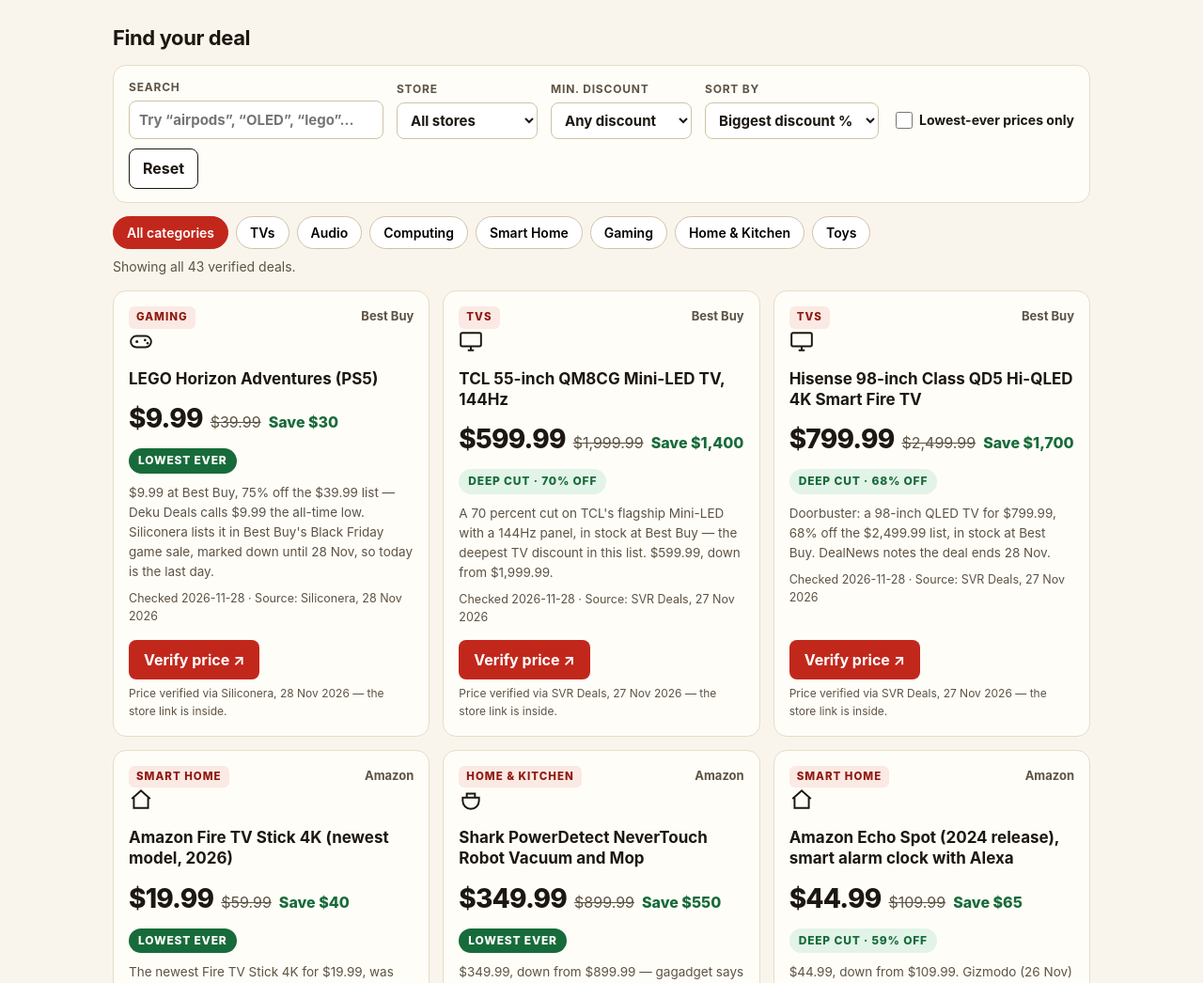
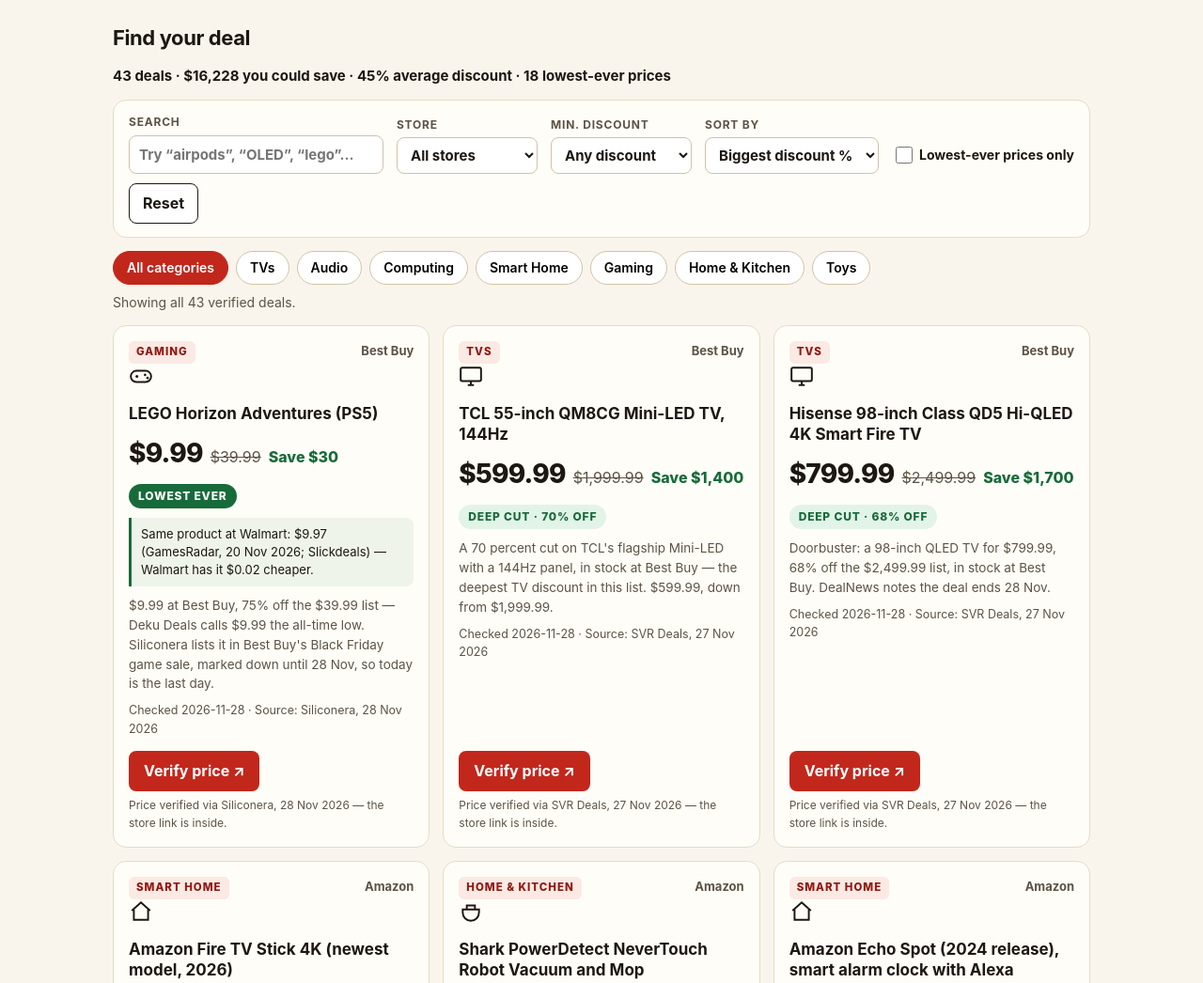
Before and after one commit to tululo12/black-friday-deal-finder-20261127, a plain HTML site: page app/index.html in a window 1280 px wide. Shown: the part 849-1895 px from the top of the page at 94% size. Drawn offline with Linux system fonts and the light colour scheme.

Commit message:
DealLens v4: cross-store comparison + landscape screenshots (app)

```diff
--- a/app/data.js
+++ b/app/data.js
@@ -6,6 +6,10 @@
 // (its buy link goes to the store). lowestEver is true only where a
 // source says so in so many words. v1's 30 deals were all re-verified
 // today: none dead, two prices fell further, one moved stores.
+// v4 (28 Nov evening): 3 cross-store comparisons added (LEGO at
+// Walmart, AirPods Pro 3 at Best Buy, Sony XM5 at Amazon), each price
+// re-verified tonight from 2+ sources; the 43 deal prices are
+// unchanged, checked dates stay 28 Nov.
 window.DEALS = [
   {
     id: "lg-b6e-55",
@@ -148,7 +152,8 @@ window.DEALS = [
     linkKind: "store",
     source: "CNN Underscored, 27 Nov 2026",
     evidence: "Lowest price ever: $149 at Amazon. CNN Underscored (27 Nov) calls it the lowest-ever price; 9to5Toys agrees. Fell from $179 to $169.99 to $149 in four days.",
-    checked: "2026-11-28"
+    checked: "2026-11-28",
+    compare: { store: "Best Buy", sale: 149.99, source: "9to5Toys, 26 Nov 2026; Slickdeals" }
   },
   {
     id: "bose-qc",
@@ -174,7 +179,8 @@ window.DEALS = [
     linkKind: "source",
     source: "PCWorld, 27 Nov 2026",
     evidence: "$169.99 at Best Buy (was $398), 57% off — PCWorld's Black Friday headphone pick, and HotHardware and The Verge call it an all-time low. Amazon's price has risen to $179, so Best Buy is now the cheapest major retailer. 30-hour battery, Auto NC Optimizer.",
-    checked: "2026-11-28"
+    checked: "2026-11-28",
+    compare: { store: "Amazon", sale: 179, source: "PCWorld, 27 Nov 2026" }
   },
   {
     id: "sony-xm6",
@@ -395,7 +401,8 @@ window.DEALS = [
     linkKind: "source",
     source: "Siliconera, 28 Nov 2026",
     evidence: "$9.99 at Best Buy, 75% off the $39.99 list — Deku Deals calls $9.99 the all-time low. Siliconera lists it in Best Buy's Black Friday game sale, marked down until 28 Nov, so today is the last day.",
-    checked: "2026-11-28"
+    checked: "2026-11-28",
+    compare: { store: "Walmart", sale: 9.97, source: "GamesRadar, 20 Nov 2026; Slickdeals" }
   },
   {
     id: "dyson-v9",
--- a/app/index.html
+++ b/app/index.html
@@ -40,6 +40,7 @@
 
   <section class="finder" aria-labelledby="finder-h">
     <h2 id="finder-h">Find your deal</h2>
+    <p class="finder-sum" id="finder-sum"></p>
     <div class="controls">
       <label class="ctl-search">Search
         <input id="q" type="search" placeholder="Try “airpods”, “OLED”, “lego”…" autocomplete="off">
--- a/app/main.js
+++ b/app/main.js
@@ -39,6 +39,8 @@
   $("stat-save").textContent = money(Math.round(totalSave));
   $("stat-avg").textContent = avgPct + "%";
   $("stat-lowest").textContent = String(lowestCount);
+  var fsEl = $("finder-sum");
+  if (fsEl) fsEl.textContent = DEALS.length + " deals · " + money(Math.round(totalSave)) + " you could save · " + avgPct + "% average discount · " + lowestCount + " lowest-ever prices";
 
   // ---- top picks: lowest-ever first, then biggest %, then biggest saving ----
   var picks = DEALS.slice().sort(function (a, b) {
@@ -212,6 +214,16 @@
     var badge = document.createElement("span");
     badge.className = "verdict " + v.cls;
     badge.textContent = v.label;
+    var cmp = null;
+    if (d.compare) {
+      var diff = Math.abs(d.sale - d.compare.sale);
+      var verdict2 = d.compare.sale < d.sale
+        ? d.compare.store + " has it " + money(diff) + " cheaper"
+        : "cheapest here — " + d.compare.store + " lists it " + money(diff) + " higher";
+      cmp = document.createElement("p");
+      cmp.className = "compare";
+      cmp.textContent = "Same product at " + d.compare.store + ": " + money(d.compare.sale) + " (" + d.compare.source + ") — " + verdict2 + ".";
+    }
     var why = document.createElement("p");
     why.className = "why";
     why.textContent = d.evidence;
@@ -237,6 +249,7 @@
     art.appendChild(h);
     art.appendChild(prow);
     art.appendChild(badge);
+    if (cmp) art.appendChild(cmp);
     art.appendChild(why);
     art.appendChild(meta);
     art.appendChild(cta);
--- a/app/style.css
+++ b/app/style.css
@@ -27,7 +27,7 @@ a { color: var(--ember-dark); }
 button { font: inherit; cursor: pointer; }
 
 /* Top bar */
-.topbar { background: var(--ink); color: #f7efdd; }
+.topbar { background: var(--ink); color: #f7efdd; position: sticky; top: 0; z-index: 10; }
 .topbar-in {
   display: flex; flex-wrap: wrap; gap: 6px 24px;
   align-items: baseline; justify-content: space-between;
@@ -114,6 +114,7 @@ button { font: inherit; cursor: pointer; }
 }
 .cat[aria-pressed="true"] { background: var(--ember); border-color: var(--ember); color: #fff; }
 .count { color: var(--ink-soft); font-size: 14px; margin: 8px 0 14px; }
+.finder-sum { margin: 0 0 14px; font-size: 15px; font-weight: 700; color: var(--ink); }
 .empty { background: var(--card); border: 1px dashed var(--line); border-radius: var(--radius); padding: 20px; }
 .empty button { background: none; border: none; color: var(--ember-dark); font-weight: 700; text-decoration: underline; padding: 0; }
 
@@ -146,6 +147,11 @@ button { font: inherit; cursor: pointer; }
 .verdict.strong { background: var(--amber-bg); color: #7a5b00; }
 .verdict.decent { background: var(--blue-bg); color: #274b7a; }
 .verdict.modest { background: #eee7d6; color: var(--ink-soft); }
+.compare {
+  margin: 10px 0 0; padding: 8px 10px; font-size: 13px; line-height: 1.45;
+  background: #eef4ea; border-left: 3px solid var(--green); border-radius: 0 8px 8px 0;
+  color: var(--ink);
+}
 .why { margin: 10px 0 0; font-size: 13.5px; color: var(--ink-soft); }
 .meta { margin: 8px 0 0; font-size: 12.5px; color: var(--ink-soft); }
 .card .cta { margin-top: auto; padding-top: 14px; }
```
